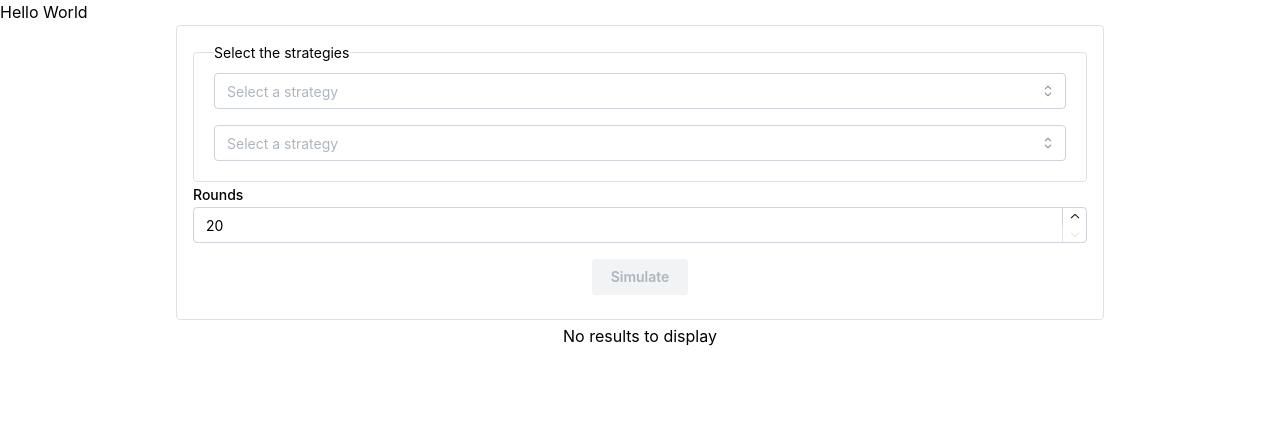
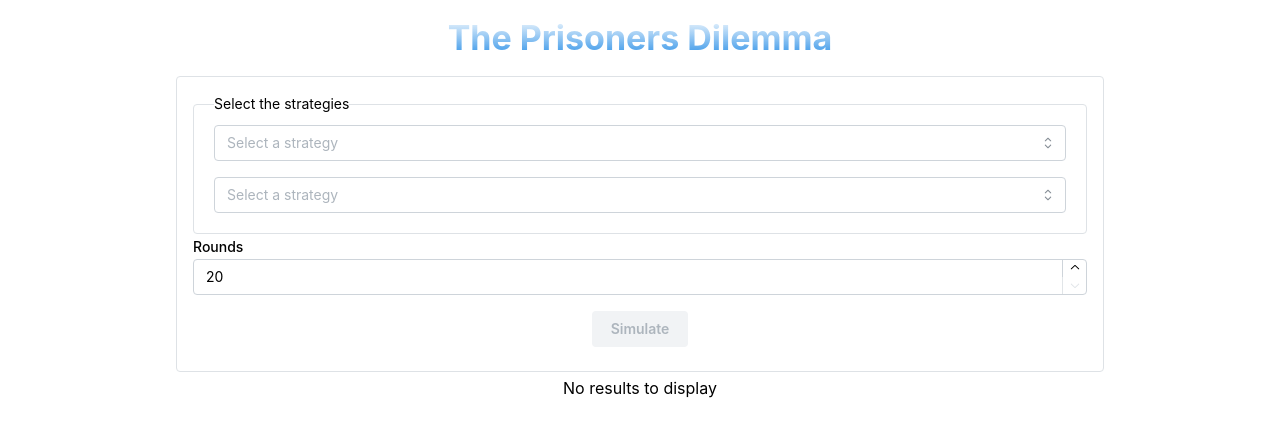
Before and after one commit to AndresCRamos/prisoners-dilemma, a React (Vite) app: page / in a window 1280 px wide. Shown: the top 436 px of the page. Built offline with nearby package versions, Linux system fonts and the light colour scheme.

Commit message:
Add main page title

```diff
--- a/src/App.tsx
+++ b/src/App.tsx
@@ -1,10 +1,17 @@
 import SimulationGame from "./components/SimulationGame";
-import { MantineProvider } from "@mantine/core";
+import { Center, MantineProvider, Title } from "@mantine/core";
 
 function App() {
   return (
     <MantineProvider>
-      <p>Hello World</p>
+      <Center>
+        <Title
+          className="text-center my-4 bg-gradient-to-t from-[--mantine-primary-color-filled] inline-block text-transparent bg-clip-text"
+          variant="gradient"
+        >
+          The Prisoners Dilemma
+        </Title>
+      </Center>
       <SimulationGame />
     </MantineProvider>
   );
```
